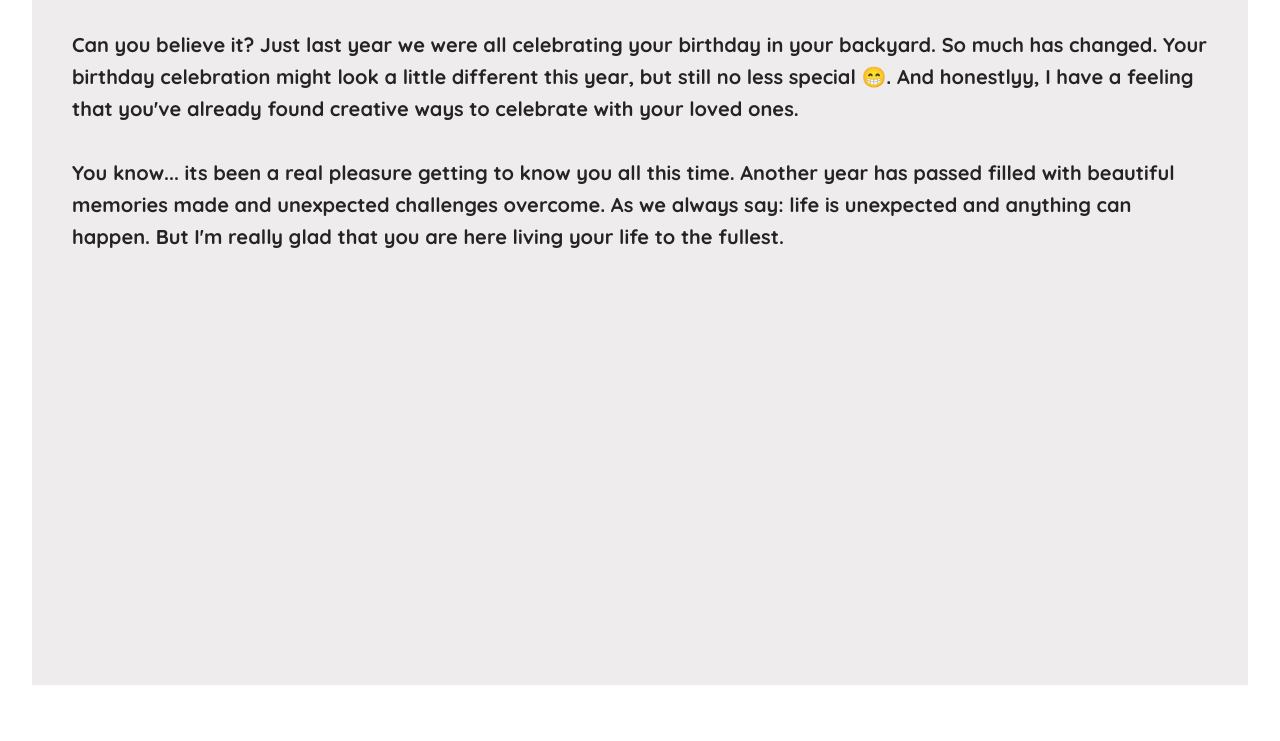
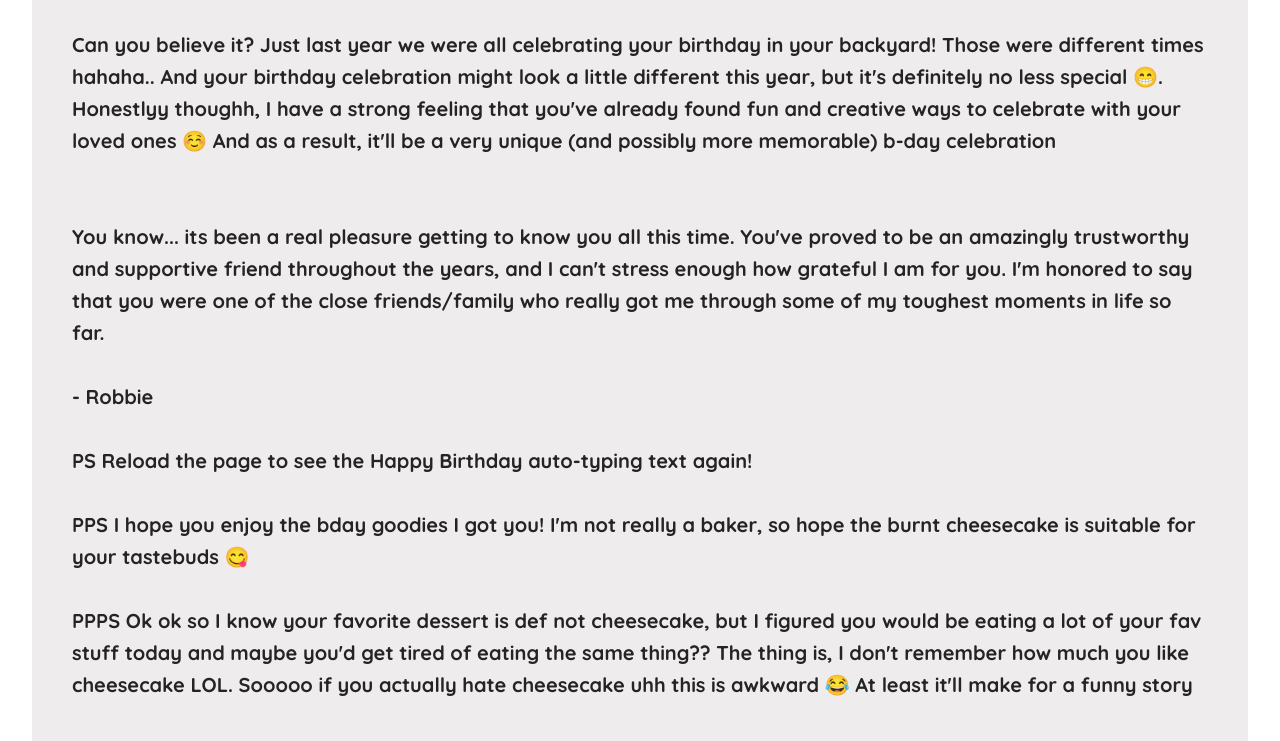
Before and after one commit to rtambunt/birthday-webpage-2021, a website: page index.html in a window 1280 px wide. Shown: the part 935-1676 px from the top of the page. Before the commit the page ends 1620 px from the top, so only its background shows below. Drawn offline with Linux system fonts and the light colour scheme.

Commit message:
Adjust main height

```diff
--- a/index.html
+++ b/index.html
@@ -28,18 +28,41 @@
       <br />
       <p>
         Can you believe it? Just last year we were all celebrating your birthday
-        in your backyard. So much has changed. Your birthday celebration might
-        look a little different this year, but still no less special 😁. And
-        honestlyy, I have a feeling that you've already found creative ways to
-        celebrate with your loved ones.
+        in your backyard! Those were different times hahaha.. And your birthday
+        celebration might look a little different this year, but it's definitely
+        no less special 😁. Honestlyy thoughh, I have a strong feeling that
+        you've already found fun and creative ways to celebrate with your loved
+        ones ☺️ And as a result, it'll be a very unique (and possibly more
+        memorable) b-day celebration
+      </p>
+      <br />
+      <p></p>
+      <br />
+      <p>
+        You know... its been a real pleasure getting to know you all this time.
+        You've proved to be an amazingly trustworthy and supportive friend
+        throughout the years, and I can't stress enough how grateful I am for
+        you. I'm honored to say that you were one of the close friends/family
+        who really got me through some of my toughest moments in life so far.
+      </p>
+      <br />
+      <p>- Robbie</p>
+      <br />
+      <p>
+        PS Reload the page to see the Happy Birthday auto-typing text again!
       </p>
       <br />
       <p>
-        You know... its been a real pleasure getting to know you all this time.
-        Another year has passed filled with beautiful memories made and
-        unexpected challenges overcome. As we always say: life is unexpected and
-        anything can happen. But I'm really glad that you are here living your
-        life to the fullest.
+        PPS I hope you enjoy the bday goodies I got you! I'm not really a baker,
+        so hope the burnt cheesecake is suitable for your tastebuds 😋
+      </p>
+      <br />
+      <p>
+        PPPS Ok ok so I know your favorite dessert is def not cheesecake, but I
+        figured you would be eating a lot of your fav stuff today and maybe
+        you'd get tired of eating the same thing?? The thing is, I don't
+        remember how much you like cheesecake LOL. Sooooo if you actually hate
+        cheesecake uhh this is awkward 😂 At least it'll make for a funny story
       </p>
     </main>
     <script src="main.js"></script>
--- a/sass/_layout.scss
+++ b/sass/_layout.scss
@@ -22,7 +22,7 @@
 }
 
 .main {
-  height: 95vh;
+  height: 100%;
   width: 95vw;
   margin: auto;
   padding: 4rem 0;
```
Also changed, not shown: style.css.
